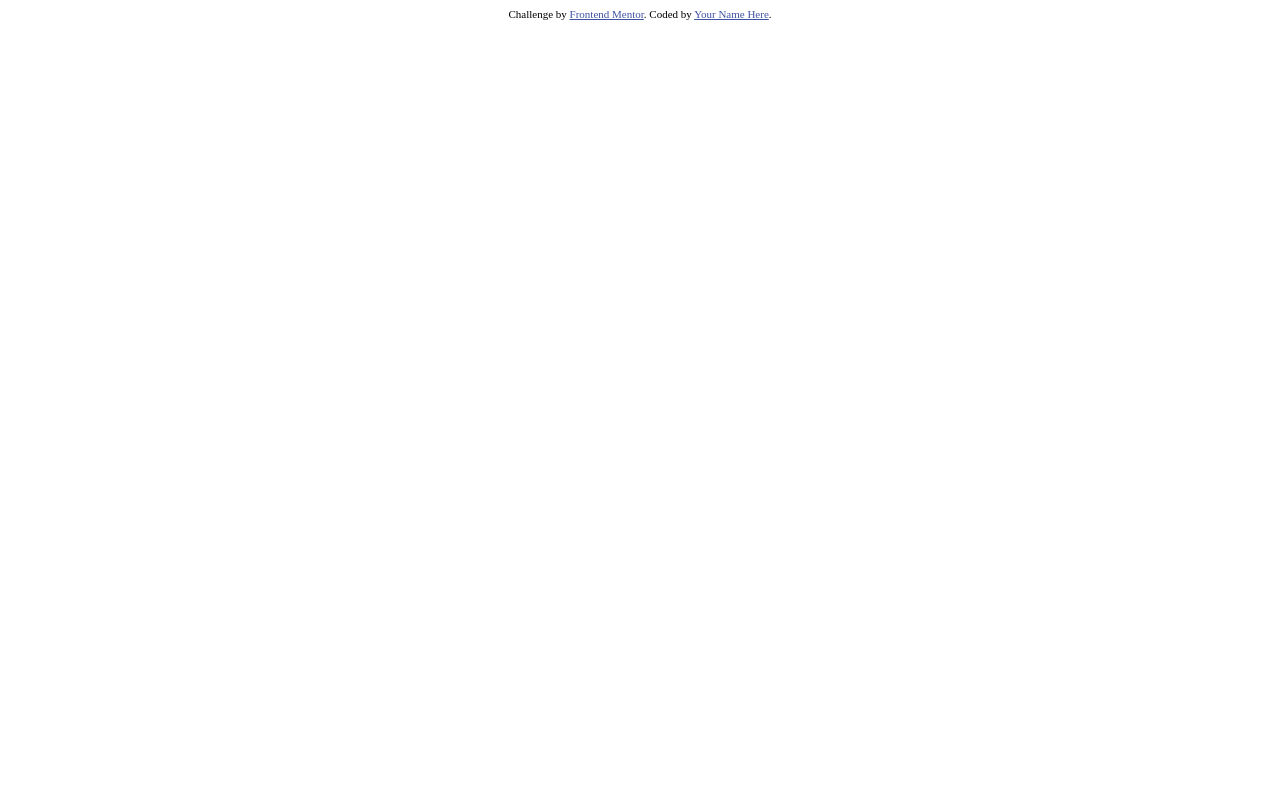
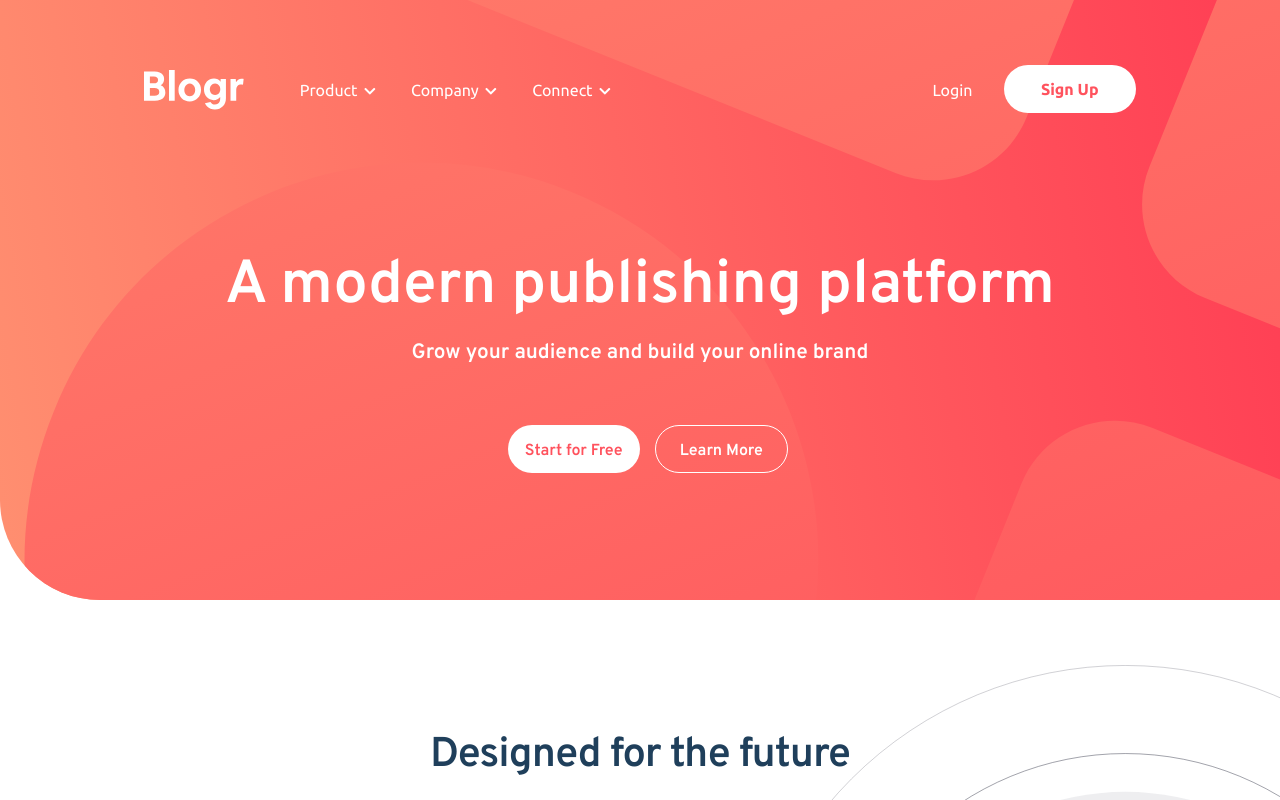
Before and after one commit to kyle4real/Blogr-Landing-Page, a plain HTML site: page index.html in a window 1280 px wide. Shown: the top 800 px of the page. Drawn offline with Linux system fonts and the light colour scheme.

Commit message:
Halfway finished

```diff
--- a/index.html
+++ b/index.html
@@ -8,7 +8,13 @@
         <link rel="icon" type="image/png" sizes="32x32" href="./images/favicon-32x32.png" />
 
         <title>Frontend Mentor | [Blogr]</title>
-
+        <link
+            rel="stylesheet"
+            href="https://use.fontawesome.com/releases/v5.15.3/css/all.css"
+            integrity="sha384-SZXxX4whJ79/gErwcOYf+zWLeJdY/qpuqC4cAa9rOGUstPomtqpuNWT9wdPEn2fk"
+            crossorigin="anonymous"
+        />
+        <link rel="stylesheet" href="styles/style.css" />
         <style>
             .attribution {
                 font-size: 11px;
@@ -20,10 +26,52 @@
         </style>
     </head>
     <body>
-        <div class="attribution">
+        <div class="container">
+            <div class="nav-container">
+                <div class="nav">
+                    <img src="./images/logo.svg" alt="" class="logo" />
+                    <div class="nav-item-container">
+                        <a href="#" class="nav-item">Product <i class="fas fa-chevron-down"></i></a>
+                        <a href="#" class="nav-item">Company <i class="fas fa-chevron-down"></i></a>
+                        <a href="#" class="nav-item">Connect <i class="fas fa-chevron-down"></i></a>
+                    </div>
+                    <div class="account-buttons-container">
+                        <a href="#" class="nav-item">Login</a>
+                        <a class="btn">Sign Up</a>
+                    </div>
+                </div>
+            </div>
+            <header>
+                <img src="images/bg-pattern-intro.svg" alt="" id="header-pattern" />
+                <div class="header-content">
+                    <div class="header-title">A modern publishing platform</div>
+                    <div class="header-description">
+                        Grow your audience and build your online brand
+                    </div>
+                    <div class="header-buttons">
+                        <a class="btn">Start for Free</a>
+                        <a class="btn btn-secondary">Learn More</a>
+                    </div>
+                </div>
+            </header>
+            <section>
+                <div class="head">
+                    <h1>Designed for the future</h1>
+                </div>
+                <div class="info"></div>
+                <div class="media">
+                    <img src="./images/illustration-editor-desktop.svg" alt="" id="editor-img" />
+                </div>
+                <div class="foot"></div>
+            </section>
+            <div class="divider"></div>
+            <section></section>
+            <footer></footer>
+        </div>
+        <!-- <div class="attribution">
             Challenge by
             <a href="https://www.frontendmentor.io?ref=challenge" target="_blank">Frontend Mentor</a
             >. Coded by <a href="#">Your Name Here</a>.
-        </div>
+        </div> -->
     </body>
 </html>
--- /dev/null
+++ b/styles/style.css
@@ -0,0 +1,198 @@
+@import url("https://fonts.googleapis.com/css2?family=Overpass:ital,wght@0,600;1,300&family=Ubuntu:wght@400;500;700&display=swap");
+
+* {
+    box-sizing: border-box;
+    margin: 0;
+    padding: 0;
+}
+
+:root {
+    /* PRIMARY */
+    --light-red: hsl(356, 100%, 66%);
+    --very-light-red: hsl(355, 100%, 74%);
+    --Very-dark-blue: hsl(208, 49%, 24%);
+    /* NEUTRAL */
+    --white: hsl(0, 0%, 100%);
+    --grayish-blue: hsl(240, 2%, 79%);
+    --dark-grayish-blue: hsl(207, 13%, 34%);
+    --dark-black-blue: hsl(240, 10%, 16%);
+    /* GRADIENT */
+    --g-very-light-red: hsl(13, 100%, 72%);
+    --g-light-red: hsl(353, 100%, 62%);
+    --g-dark-gray-blue: hsl(237, 17%, 21%);
+    --g-dark-desaturated-blue: hsl(237, 23%, 32%);
+}
+
+body {
+    /* font-family: "Overpass", sans-serif; */
+    font-family: "Ubuntu", sans-serif;
+}
+
+.container {
+    /* height: 100vh; */
+    background-color: var(--white);
+    position: relative;
+}
+
+.nav-container {
+    position: absolute;
+    z-index: 10;
+    height: 180px;
+    width: 100%;
+}
+
+.nav {
+    width: 77.5%;
+    height: 100%;
+    margin: 0 auto;
+    display: flex;
+    align-items: center;
+}
+
+.logo {
+    /* CHILD of NAV */
+    width: 100px;
+    height: 40px;
+    margin-right: 4%;
+}
+.nav-item-container {
+    /* CHILD of NAV */
+    flex: 1;
+}
+.nav-item {
+    text-decoration: none;
+    padding: 16px;
+    color: var(--white);
+    font-weight: 300;
+}
+.nav-item > i {
+    margin-left: 3px;
+}
+.fa-chevron-down {
+    font-size: 0.8rem;
+}
+.account-buttons-container {
+    /* CHILD of NAV */
+    display: flex;
+}
+.btn {
+    display: grid;
+    place-items: center;
+    width: 132.5px;
+    height: 47.5px;
+    border-radius: 50px;
+    background: white;
+    cursor: pointer;
+    font-size: 1rem;
+    font-weight: 600;
+    color: var(--light-red);
+    margin-left: 15px;
+}
+.btn-secondary {
+    background: transparent;
+    border: 1px solid var(--white);
+    color: var(--white);
+}
+
+header {
+    /* height: 76.5vh; */
+    height: 600px;
+    border-bottom-left-radius: 100px;
+    background: linear-gradient(80deg, var(--g-very-light-red), var(--g-light-red));
+    display: grid;
+    place-items: center;
+    overflow: hidden;
+    position: relative;
+}
+
+#header-pattern {
+    position: absolute;
+    width: 250%;
+    /* width: 3175px;
+    height: 3174px; */
+    left: -45%;
+}
+
+.header-content {
+    font-family: "Overpass", sans-serif;
+    display: flex;
+    flex-direction: column;
+    align-items: center;
+    margin-top: 120px;
+    height: 37.5%;
+    color: var(--white);
+    position: relative;
+}
+.header-content > .header-title {
+    font-size: 3.8rem;
+}
+.header-content > .header-description {
+    flex: 1;
+    font-size: 1.3rem;
+    margin-top: 15px;
+    font-weight: 300;
+}
+.header-content > .header-buttons {
+    display: flex;
+}
+.header-buttons > .btn {
+    padding-top: 5px;
+}
+
+section {
+    height: 1000px;
+    display: grid;
+    grid-template-columns: 1.2fr 1fr;
+    grid-template-rows: 0.5fr 1fr 0.5fr;
+    grid-template-areas:
+        "head head"
+        "info media"
+        "foot foot";
+    overflow: hidden;
+}
+.head {
+    grid-area: head;
+    display: flex;
+    justify-content: center;
+    align-items: center;
+}
+.head > h1 {
+    font-size: 2.6rem;
+    font-family: "Overpass", sans-serif;
+    color: var(--Very-dark-blue);
+    font-weight: 600;
+    letter-spacing: -1px;
+    margin-top: 60px;
+}
+.foot {
+    grid-area: foot;
+}
+.info {
+}
+.media {
+    position: relative;
+}
+#editor-img {
+    position: absolute;
+    width: 140%;
+    top: -37%;
+    left: 0;
+}
+
+.divider {
+    height: 400px;
+    border-top-right-radius: 100px;
+    border-bottom-left-radius: 100px;
+    background: linear-gradient(
+        120deg,
+        var(--g-dark-gray-blue),
+        var(--g-dark-desaturated-blue) 50%
+    );
+}
+
+footer {
+    height: 380px;
+    width: 100%;
+    border-top-right-radius: 100px;
+    background: var(--dark-black-blue);
+}
```
